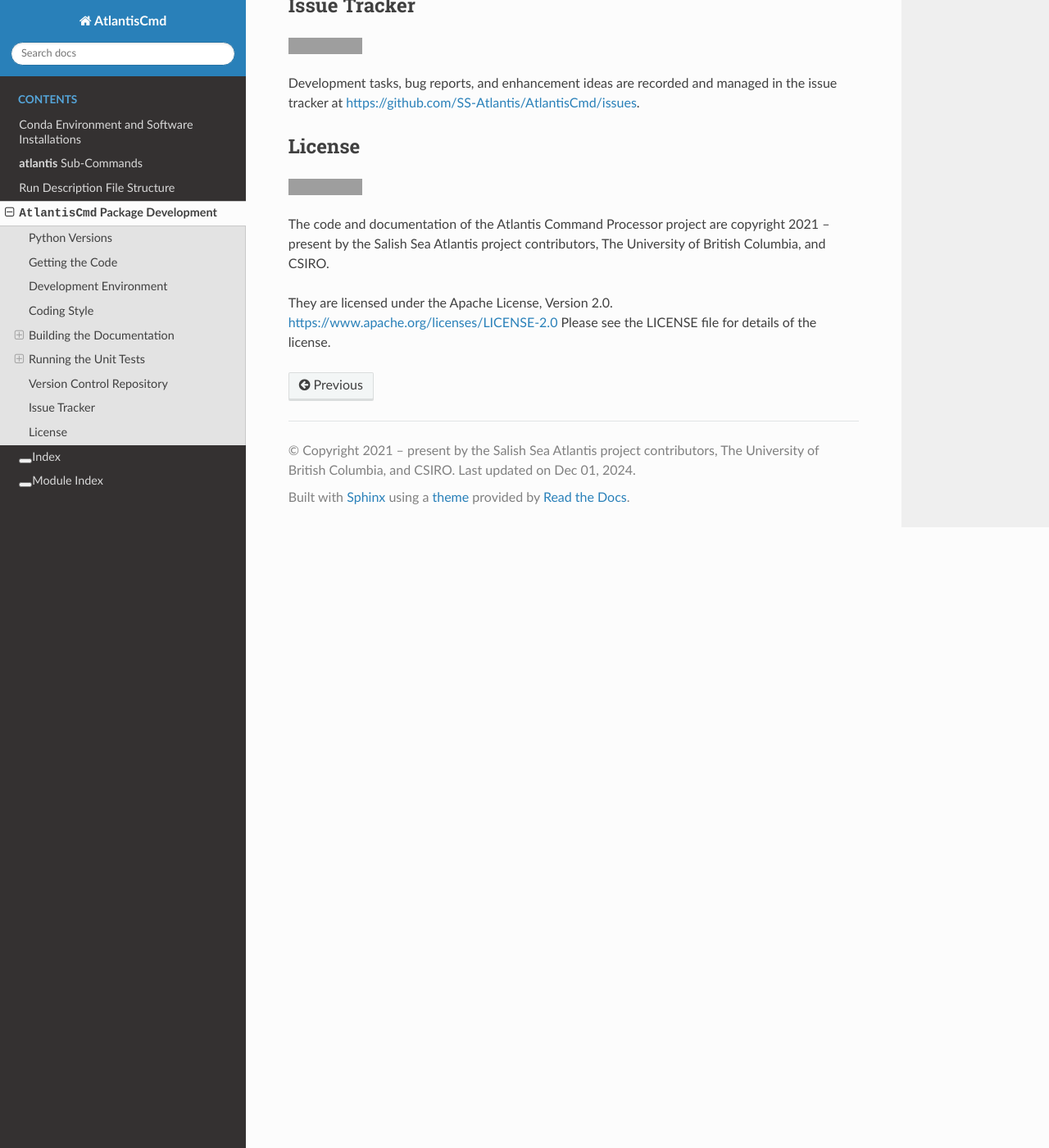
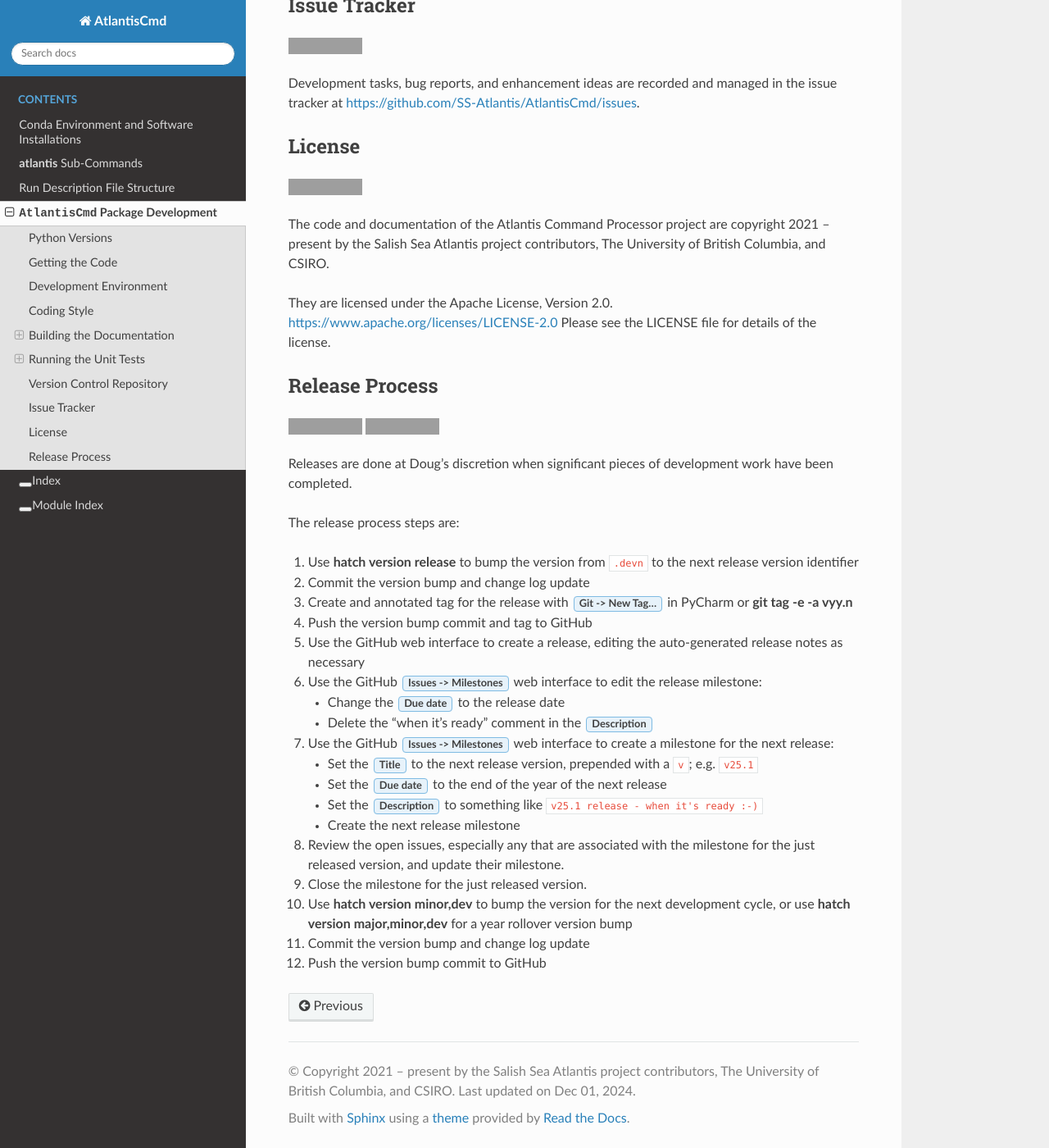
Before and after one commit to SS-Atlantis/AtlantisCmd, a Sphinx documentation site: the page built from docs/pkg_development.rst, in a window 1280 px wide and 1400 px high, scrolled down 6311 px. Shown: the whole window at 82% size. Built offline with Sphinx 7.4.7 and the Read the Docs theme 3.1.0, drawn with Linux system fonts in a browser that asks for light colours; grey boxes are pictures that could not be loaded.

Commit message:
Add "Release Process" section to documentation
This commit introduces a comprehensive section outlining the release process in
the package development documentation. It includes step-by-step instructions on
preparing and publishing new releases, managing milestones, and updating version
numbers. This addition aims to standardize the release workflow and ensure
consistency in future releases.

```diff
--- a/docs/pkg_development.rst
+++ b/docs/pkg_development.rst
@@ -478,3 +478,62 @@ The University of British Columbia, and CSIRO.
 They are licensed under the Apache License, Version 2.0.
 https://www.apache.org/licenses/LICENSE-2.0
 Please see the LICENSE file for details of the license.
+
+
+Release Process
+===============
+
+.. image:: https://img.shields.io/github/v/release/SS-Atlantis/AtlantisCmd?logo=github
+    :target: https://github.com/SS-Atlantis/AtlantisCmd/releases
+    :alt: Releases
+.. image:: https://img.shields.io/badge/%F0%9F%A5%9A-Hatch-4051b5.svg
+    :target: https://github.com/pypa/hatch
+    :alt: Hatch project
+
+Releases are done at Doug's discretion when significant pieces of development work have been
+completed.
+
+The release process steps are:
+
+#. Use :command:`hatch version release` to bump the version from ``.devn`` to the next release
+   version identifier
+
+#. Commit the version bump and change log update
+
+#. Create and annotated tag for the release with :guilabel:`Git -> New Tag...` in PyCharm
+   or :command:`git tag -e -a vyy.n`
+
+#. Push the version bump commit and tag to GitHub
+
+#. Use the GitHub web interface to create a release,
+   editing the auto-generated release notes as necessary
+
+#. Use the GitHub :guilabel:`Issues -> Milestones` web interface to edit the release
+   milestone:
+
+   * Change the :guilabel:`Due date` to the release date
+   * Delete the "when it's ready" comment in the :guilabel:`Description`
+
+#. Use the GitHub :guilabel:`Issues -> Milestones` web interface to create a milestone for
+   the next release:
+
+   * Set the :guilabel:`Title` to the next release version,
+     prepended with a ``v``;
+     e.g. ``v25.1``
+   * Set the :guilabel:`Due date` to the end of the year of the next release
+   * Set the :guilabel:`Description` to something like
+     ``v25.1 release - when it's ready :-)``
+   * Create the next release milestone
+
+#. Review the open issues,
+   especially any that are associated with the milestone for the just released version,
+   and update their milestone.
+
+#. Close the milestone for the just released version.
+
+#. Use :command:`hatch version minor,dev` to bump the version for the next development cycle,
+   or use :command:`hatch version major,minor,dev` for a year rollover version bump
+
+#. Commit the version bump and change log update
+
+#. Push the version bump commit to GitHub
```
